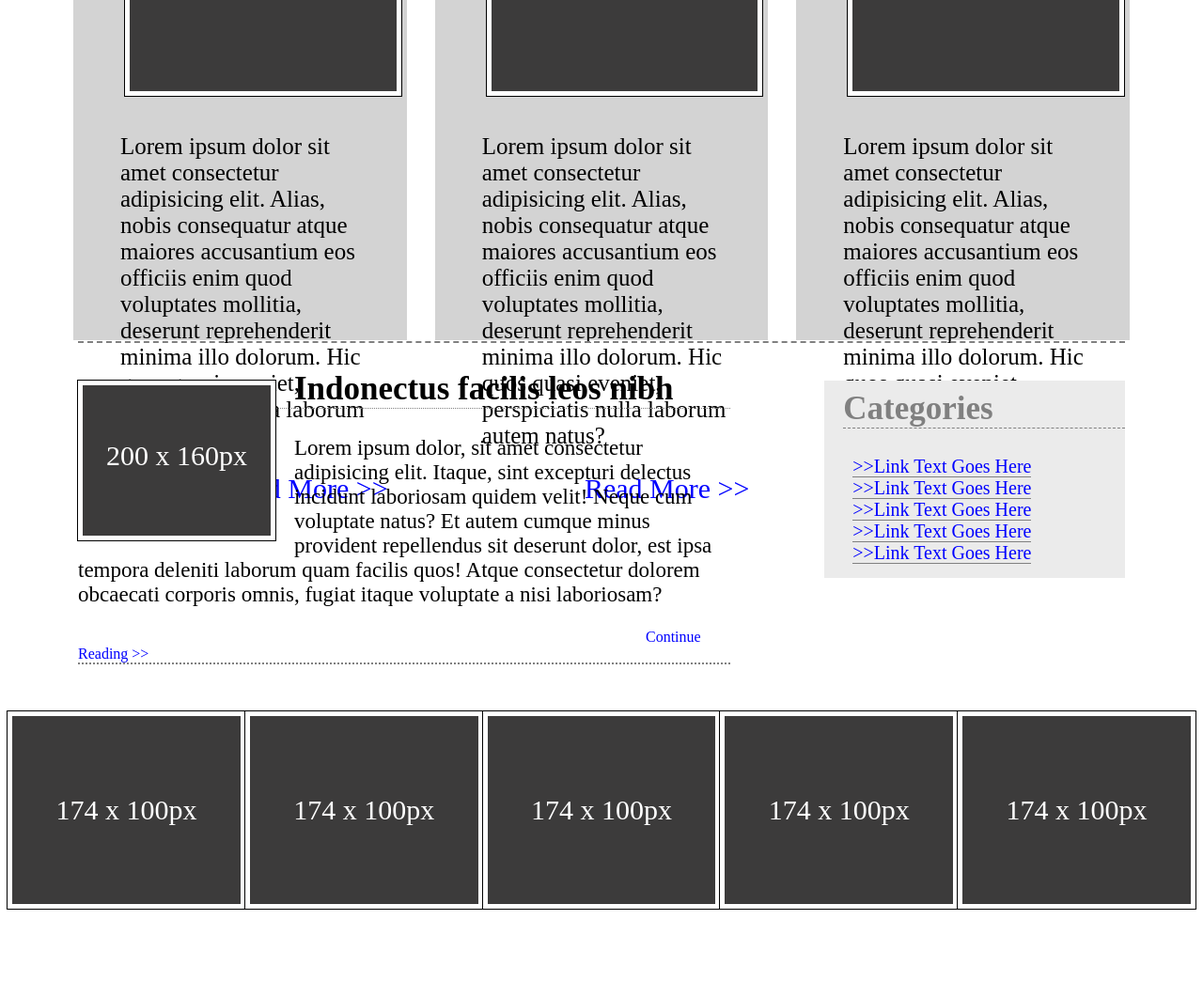
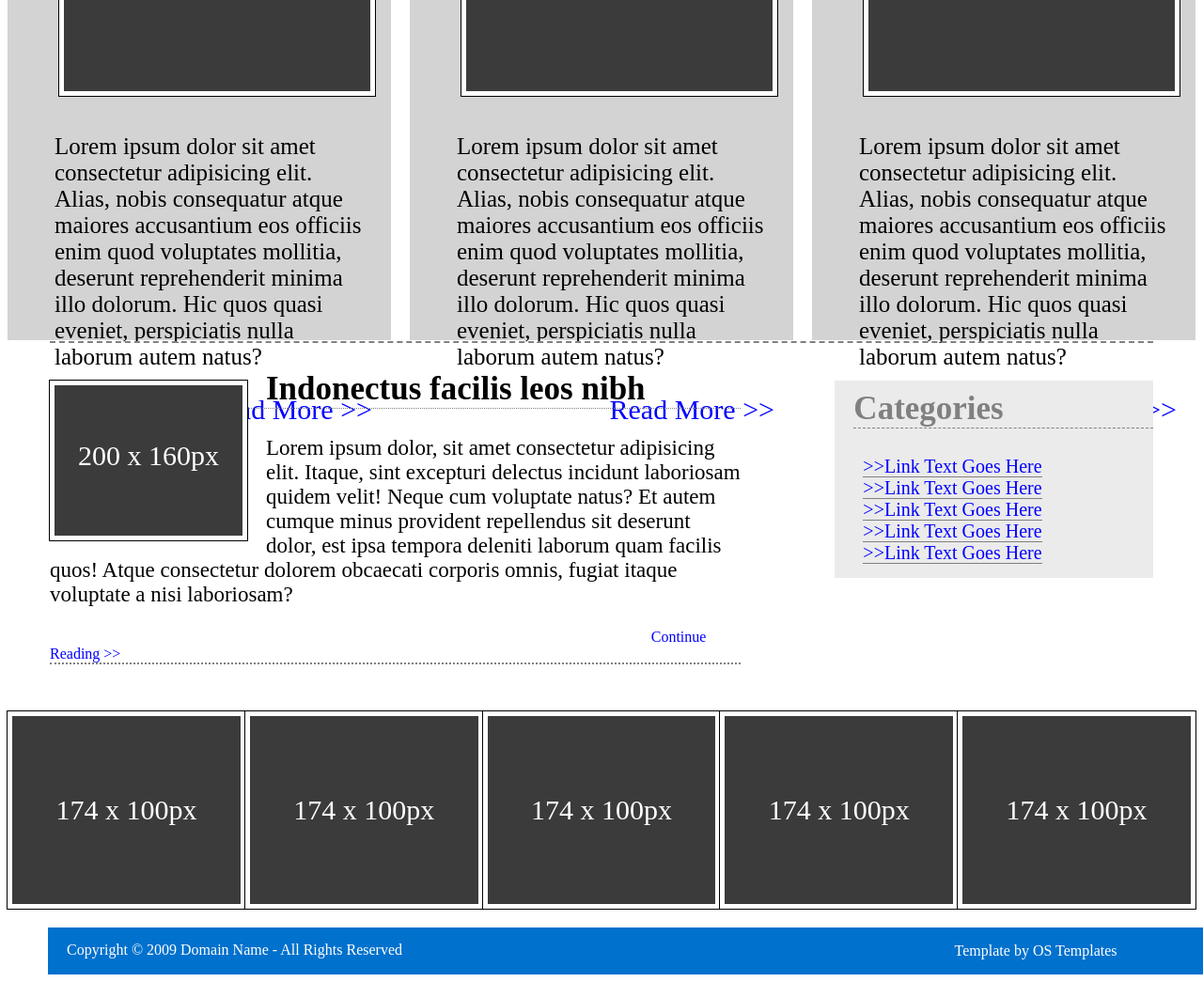
Before and after one commit to HuibanPaul/My-homeworks, a plain HTML site: page Template/template flex/template.html in a window 1280 px wide. Shown: the part 785-1830 px from the top of the page at 94% size. Before the commit the page ends 1760 px from the top, so only its background shows below. Drawn offline with Linux system fonts and the light colour scheme.

Commit message:
Am adaugat partea de jos.

```diff
--- a/Template/template flex/style.css
+++ b/Template/template flex/style.css
@@ -93,7 +93,8 @@ a:hover {
 .box-3 {
   position: absolute;
   background-color: rgb(0, 113, 205);
-  text-align: center;
+  text-align: start;
+  padding-left: 10px;
   font-size: 15px;
   height: 170px;
   width: 350px;
@@ -112,11 +113,11 @@ a:hover {
   display: flex;
   position: relative;
   top: 100px;
-  gap: 30px;
+  gap: 20px;
   justify-content: space-evenly;
   margin-bottom: 8%;
-  margin-left: 70px;
-  margin-right: 70px;
+  margin-left: 0px;
+  margin-right: 0px;
 }
 .card {
   width: 560px;
@@ -164,8 +165,8 @@ a:hover {
   position: relative;
   display: flex;
   border-top: dashed grey 2px;
-  margin-left: 75px;
-  margin-right: 75px;
+  margin-left: 45px;
+  margin-right: 45px;
 }
 .description {
   width: 76%;
@@ -244,9 +245,10 @@ a:hover {
   display: flex;
   justify-content: space-evenly;
 }
+
 .pictures {
   background-color: rgb(60, 59, 59);
-  width: 300px;
+  width: 315px;
   height: 200px;
   border: solid white 5px;
   outline: solid black 1px;
@@ -256,3 +258,23 @@ a:hover {
   line-height: 200px;
   cursor: pointer;
 }
+.bottom {
+  display: flex;
+  justify-content: space-between;
+  background-color: rgb(0, 113, 205);
+  margin-top: 20px;
+  margin-left: 43px;
+  padding-right: 105px;
+  width: 90%;
+  color: white;
+}
+.copyright {
+  color: white;
+  margin-top: 15px;
+  margin-left: 20px;
+
+  cursor: pointer;
+}
+.copyright:hover {
+  color: skyblue;
+}
--- a/Template/template flex/template.html
+++ b/Template/template flex/template.html
@@ -125,6 +125,10 @@
         <div class="pictures">174 x 100px</div>
         <div class="pictures">174 x 100px</div>
       </div>
+      <div class="bottom">
+        <a class="copyright">Copyright &#169 2009 Domain Name - All Rights Reserved</a>
+        <p>Template by OS Templates</p>
+      </div>
     </div>
   </body>
 </html>
```
